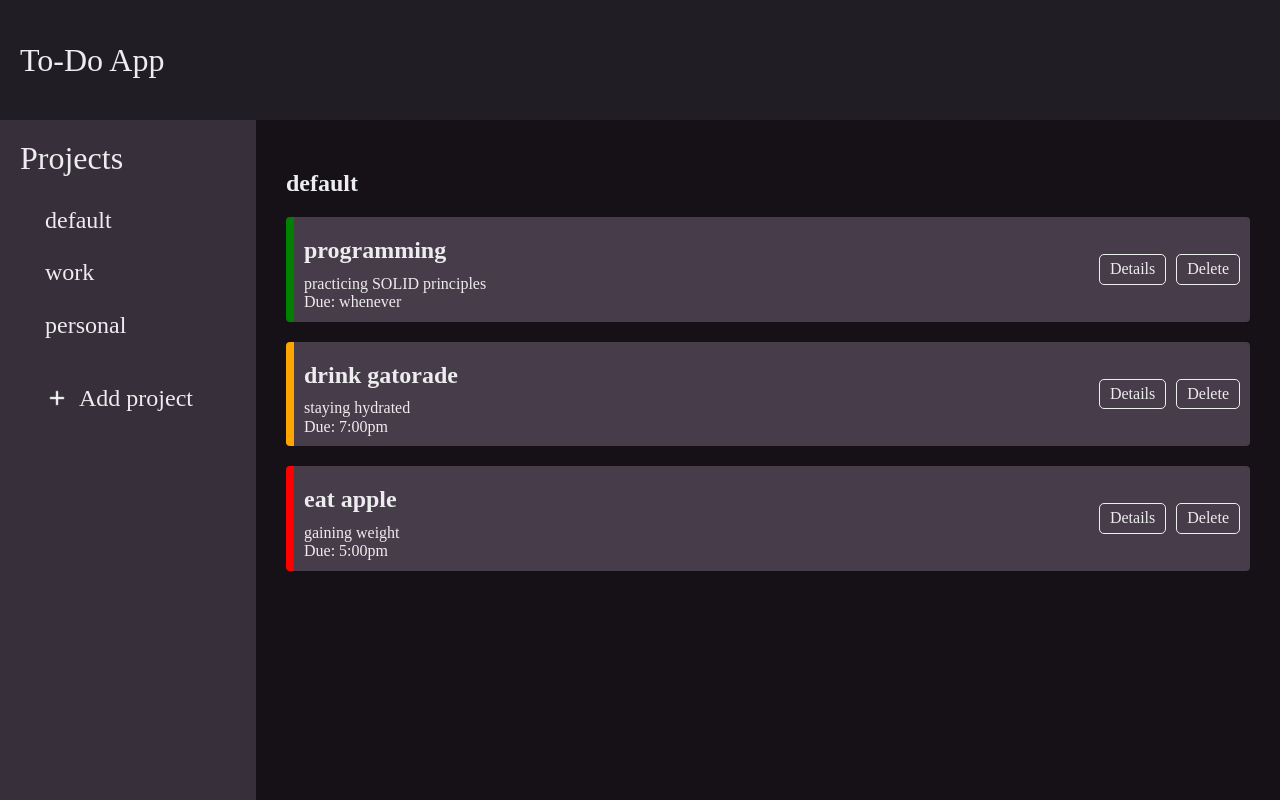
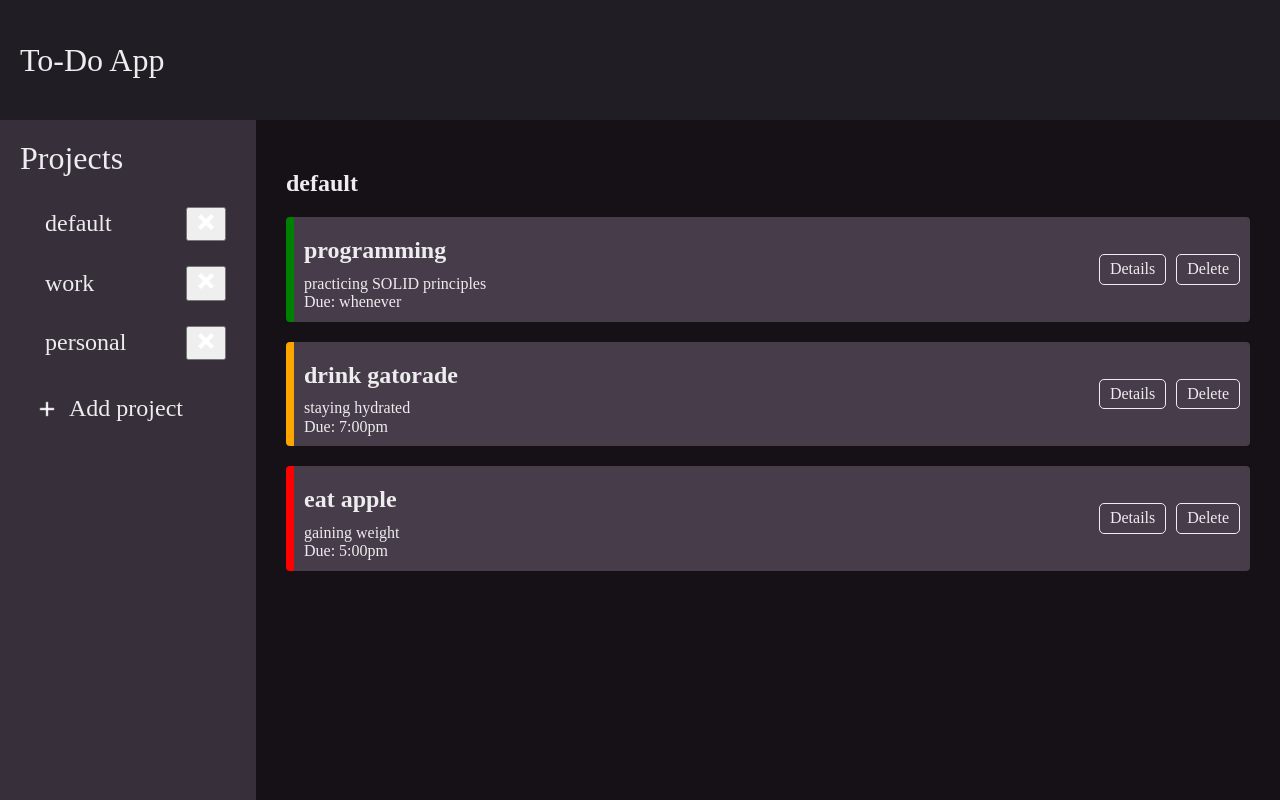
Before and after one commit to ap-6/odin-to-do-app, a website built with webpack: page src/index.html in a window 1280 px wide. Built offline with nearby package versions, Linux system fonts and the light colour scheme.

Commit message:
Implement delete project button

```diff
--- a/src/dom.js
+++ b/src/dom.js
@@ -1,5 +1,6 @@
 import deleteIcon from './assets/trash-can-outline.svg';
 import plusIcon from './assets/plus_white.png';
+import deleteProjectIcon from './assets/close-thick-white.png';
 
 const sidebar = document.getElementById('sidebar');
 const main = document.getElementById('main');
@@ -16,17 +17,40 @@ function renderProjects(projectManager) {
 
     //create element for each project
     Object.keys(projectsFolder).forEach(projectName => {
-        const projectElement = document.createElement('span');
+        const projectElementContainer = document.createElement('span');
 
-        projectElement.textContent = projectName;
-        projectElement.classList.add('project-name');
-        projectElement.classList.add('text-medium');
+        const projectElementText = document.createElement('span');
 
-        projectElement.addEventListener('click', () => {
+        //project name
+        projectElementText.textContent = projectName;
+
+        projectElementContainer.addEventListener('click', () => {
             renderTodos(projectName, projectManager);
+        });
+
+        //delete button
+        const projectDeleteBtn = document.createElement('button');
+        const projectDeleteIcon = document.createElement('img');
+        projectDeleteIcon.classList.add('project-btn-icon')
+        projectDeleteBtn.appendChild(projectDeleteIcon);
+        projectDeleteIcon.src = deleteProjectIcon;
+        projectDeleteIcon.alt = 'Delete button';
+
+        projectDeleteBtn.addEventListener('click', (e) => {
+            e.stopPropagation();
+            projectManager.deleteProject(projectName);
+            renderProjects(projectManager);
         })
 
-        projectsContainer.appendChild(projectElement);
+        //style
+        projectElementText.classList.add('text-medium');
+        projectElementContainer.classList.add('project-name-container');
+
+        //append children
+        projectElementContainer.appendChild(projectElementText);
+        projectElementContainer.appendChild(projectDeleteBtn);
+
+        projectsContainer.appendChild(projectElementContainer);
     });
 
     //append "Add project" option
@@ -36,7 +60,7 @@ function renderProjects(projectManager) {
 
     newProjectIcon.src = plusIcon;
     newProjectIcon.alt = 'Plus symbol';
-    newProjectIcon.classList.add('new-project-btn-icon');
+    newProjectIcon.classList.add('project-btn-icon');
 
     newProjectText.textContent = 'Add project';
 
--- a/src/projectManager.js
+++ b/src/projectManager.js
@@ -50,6 +50,12 @@ function createProjectManager() {
         deleteTodoFromProject(projectName, todoId) {
             projectsFolder[projectName].todos = projectsFolder[projectName].todos
                                                     .filter(todo => todo.todoId !== todoId);
+        },
+
+        deleteProject(projectName) {
+            if (projectsFolder[projectName]) {
+                delete projectsFolder[projectName];
+            }
         }
     }
 }
--- a/src/style.css
+++ b/src/style.css
@@ -72,7 +72,7 @@ body {
     padding: 30px;
 }
 
-.project-name:hover {
+.project-name-container:hover {
     text-decoration: underline;
     transform: scale(1.05);
     transition: all 0.2s ease;
@@ -87,10 +87,13 @@ body {
 
 }
 
-.project-name {
+.project-name-container {
     border-radius: 30px;
     padding: 10px;
     width: auto;
+    display: flex;
+    justify-content: space-between;
+    align-items: center;
 }
 
 .todo-element {
@@ -251,7 +254,7 @@ body {
     grid-row: 3 / 4;
 }
 
-.new-project-btn-icon {
+.project-btn-icon {
     width: 24px;
     height: auto;
 
```
Also changed, not shown: src/assets/close-thick-white.png (added), src/assets/close-thick.png (added).
